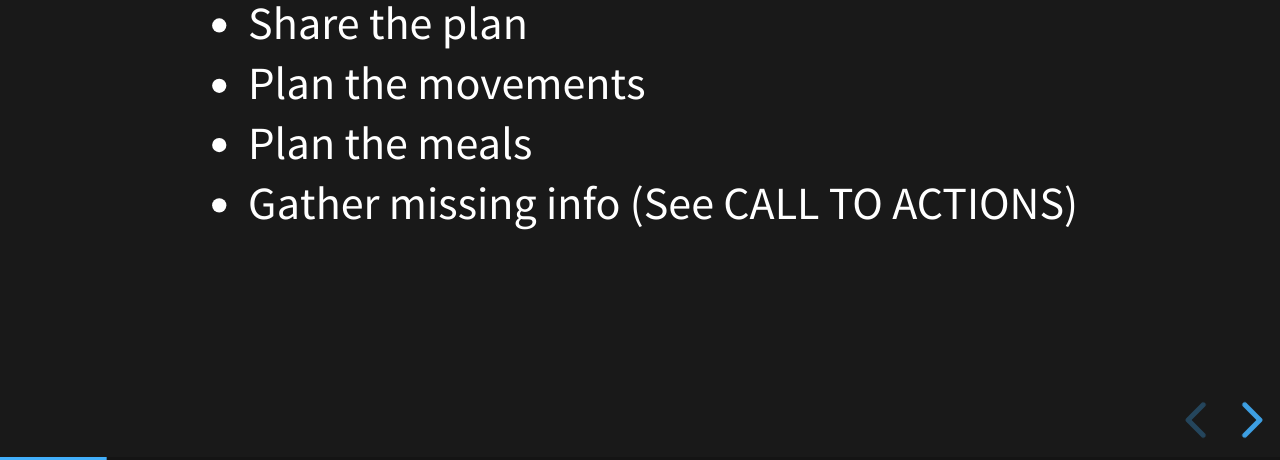
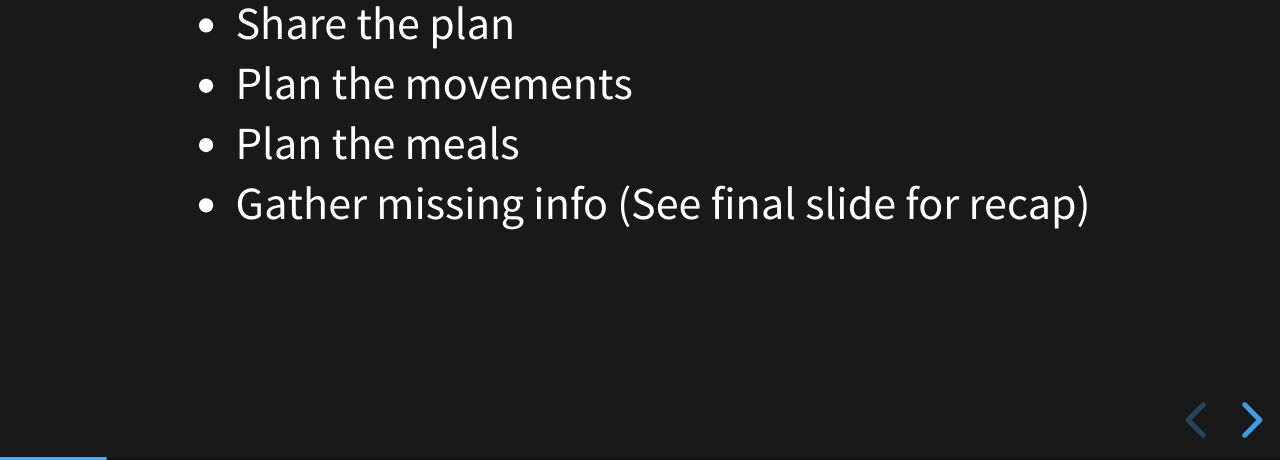
Before and after one commit to pscamodio/lotv_weekend, a website: page web/index.html in a window 1280 px wide. Both pictures are taken after a click on the button "next slide". Shown: the part 340-800 px from the top of the page. Drawn offline with Linux system fonts and the light colour scheme.

Commit message:
Improve first slide

```diff
--- a/web/index.html
+++ b/web/index.html
@@ -38,7 +38,7 @@
                     <li>Share the plan</li>
                     <li>Plan the movements</li>
                     <li>Plan the meals</li>
-                    <li>Gather missing info (See CALL TO ACTIONS)</li>
+                    <li>Gather missing info (See final slide for recap)</li>
                 </ul>
             </section>
             <section>
```
